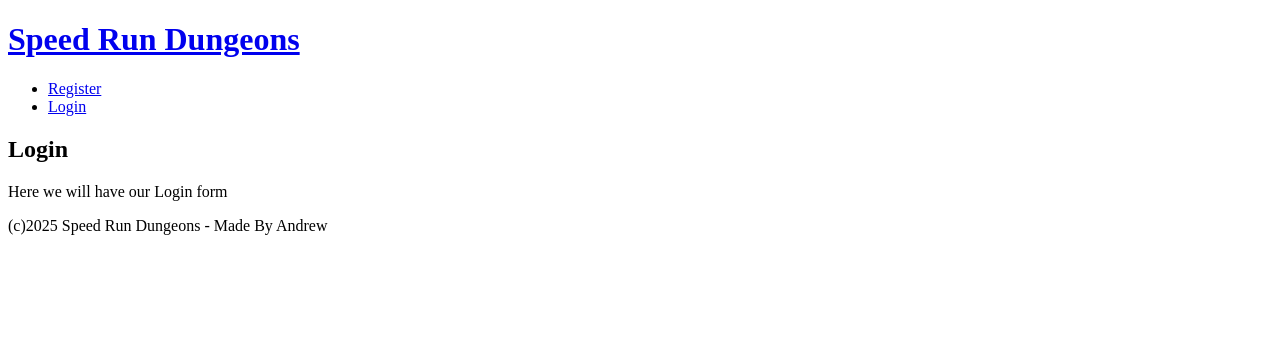
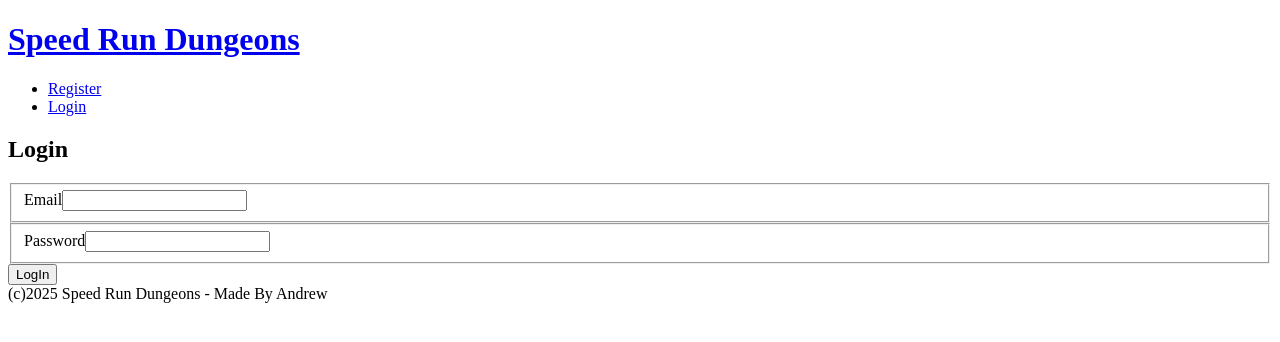
Before and after one commit to andriusmw/MMORanking-Front, a React (Create React App) app: page /login in a window 1280 px wide. Shown: the top 342 px of the page. Built offline with nearby package versions, Linux system fonts and the light colour scheme.

Commit message:
loginpage

```diff
--- a/src/pages/LoginPage.js
+++ b/src/pages/LoginPage.js
@@ -1,8 +1,41 @@
+import { useState } from "react";
+
 export const LoginPage = () => {
+    const [email, setEmail] = useState("");
+    const [password, setPassowrd] = useState("");
+    const [error, setError] = useState("");
+
+    const handleForm = async (e) => {
+        e.preventDefault();
+        setError("");
+
+        try {
+
+        } catch(error) {
+
+        }
+    }
+
     return (
         <section>
             <h1>Login</h1>
-            <p>Here we will have our Login form</p>
+           <form onSubmit={handleForm}>
+            <fieldset>
+                <label htmlFor="email">Email</label>
+                <input type="email" id="email" name="email" required
+                    onChange={(e) => setEmail(e.target.value)}
+                />
+            </fieldset>
+            <fieldset>
+                <label htmlFor="password">Password</label>
+                <input type="password" id="password" name="password" required
+                     onChange={(e) => setPassowrd(e.target.value)}
+                />
+            </fieldset>
+
+            <button>LogIn</button>
+            {error ? <p>{error}</p>: null}
+           </form>
         </section>
     )
 }
```
